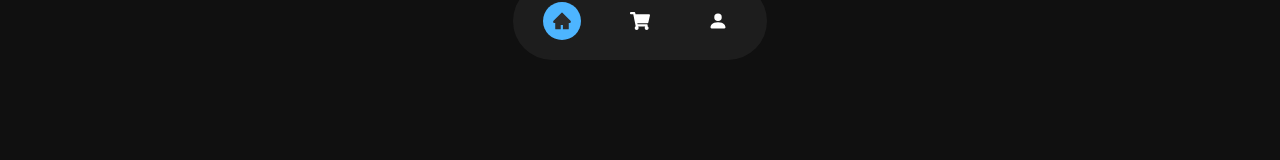
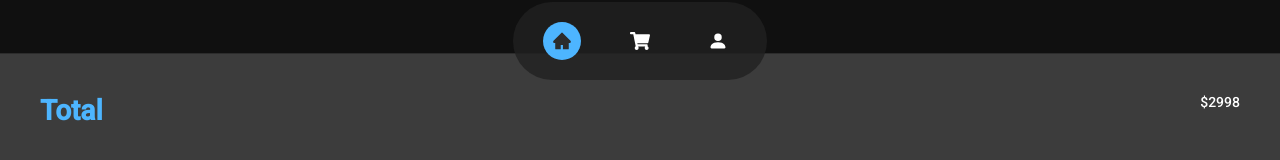
Before and after one commit to miguellutz/react-e-commerce, a React (Create React App) app: page /cart in a window 1280 px wide. Shown: the part 700-860 px from the top of the page. Before the commit the page ends 800 px from the top, so only its background shows below. Built offline with nearby package versions, Linux system fonts and the light colour scheme.

Commit message:
Cart Total component calculating total price of items

```diff
--- a/src/App.jsx
+++ b/src/App.jsx
@@ -41,7 +41,7 @@ function App() {
       title: 'Macbook Pro 14"',
       price: 1999,
       rating: 4.5,
-      cart: false
+      cart: true
     },
     {
       id: 4,
--- a/src/components/nav/nav.css
+++ b/src/components/nav/nav.css
@@ -10,7 +10,7 @@ nav {
   position: fixed;
   left: 50%;
   transform: translateX(-50%);
-  bottom: 40px;
+  bottom: 20px;
 }
 
 nav a {
--- a/src/views/cart/Cart.jsx
+++ b/src/views/cart/Cart.jsx
@@ -1,6 +1,7 @@
 import React from 'react'
 import './cart.css'
 
+import CartTotal from './CartTotal'
 import Items from '../../components/items/items'
 
 function Cart({items}) {
@@ -12,6 +13,7 @@ function Cart({items}) {
         <h1>Cart Overview</h1>
       </div>
       <Items items={cartItems} />
+      <CartTotal items={cartItems} />
     </div>
   )
 }
--- /dev/null
+++ b/src/views/cart/CartTotal.jsx
@@ -0,0 +1,14 @@
+import React from 'react'
+
+function CartTotal({items}) {
+  let total = 0
+  items.forEach(item => total += item.price)
+  return (
+    <div className="cartTotal__container">
+      <h1>Total</h1>
+      <p>{`$${total}`}</p>
+    </div>
+  )
+}
+
+export default CartTotal
--- a/src/views/cart/cart.css
+++ b/src/views/cart/cart.css
@@ -18,3 +18,15 @@
 .item__container {
   height: 30vh;
 }
+
+.cartTotal__container {
+  display: flex;
+  justify-content: space-between;
+  align-items: flex-start;
+  border-top: 1px solid var(--color-bg-gray);
+  background: rgb(60, 60, 60);
+  color: white;
+  padding: 40px;
+  height: 200px;
+  margin: 40px 0px 0px;
+}
```
